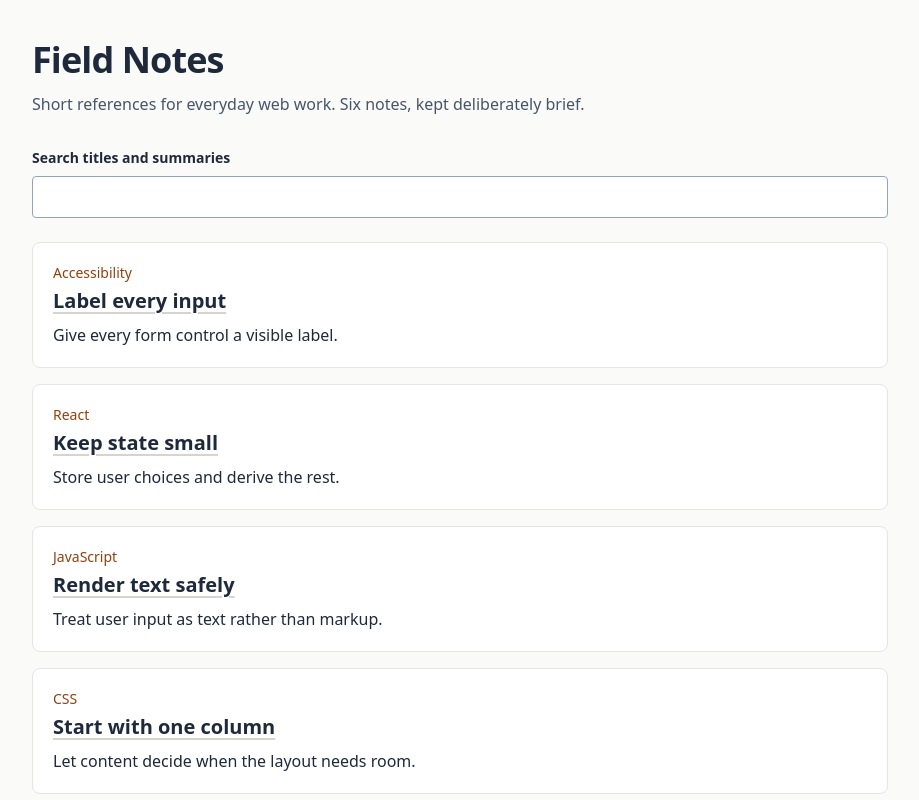
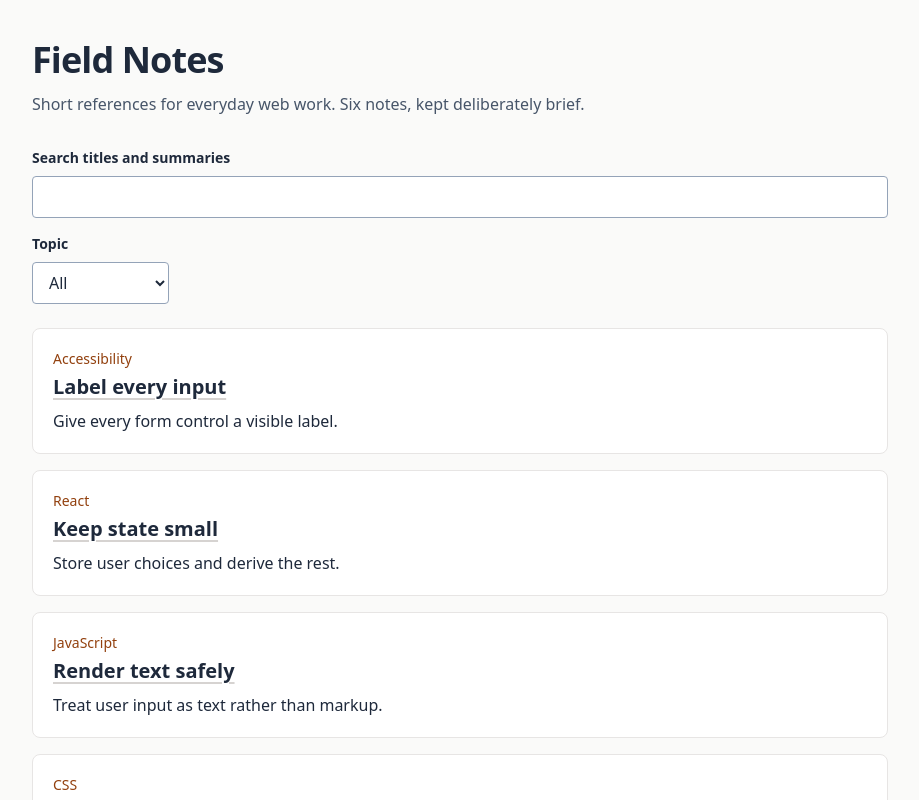
Before and after one commit to kirkduchesne/field-notes, a Next.js app: page / in a window 1280 px wide. Shown: the top 800 px of the page, without its empty margins (180-1099 px from the left). Built offline with nearby package versions, Linux system fonts and the light colour scheme.

Commit message:
feat: filter notes by topic

```diff
--- a/components/note-browser.tsx
+++ b/components/note-browser.tsx
@@ -6,10 +6,14 @@ import { filterNotes, NoteIndex } from '@/lib/search';
 
 export function NoteBrowser({ notes }: { notes: NoteIndex[] }) {
   const [query, setQuery] = useState('');
-  const visible = filterNotes(notes, query);
+  const [tag, setTag] = useState('All');
+  const tags = Array.from(new Set(notes.map((note) => note.tag))).sort();
+  const visible = filterNotes(notes, query, tag);
   return <div className="mt-8">
     <label htmlFor="search" className="block text-sm font-semibold">Search titles and summaries</label>
     <input id="search" type="search" value={query} onChange={(event) => setQuery(event.target.value)} className="mt-2 w-full rounded border border-slate-400 bg-white px-3 py-2" />
+    <label htmlFor="tag" className="mt-4 block text-sm font-semibold">Topic</label>
+    <select id="tag" value={tag} onChange={(event) => setTag(event.target.value)} className="mt-2 rounded border border-slate-400 bg-white px-3 py-2"><option>All</option>{tags.map((value) => <option key={value}>{value}</option>)}</select>
     <ul className="mt-6 space-y-4">{visible.map((note) => <li key={note.slug} className="rounded-lg border border-stone-200 bg-white p-5"><p className="text-sm text-amber-800">{note.tag}</p><h2 className="mt-1 text-xl font-semibold"><Link href={`/notes/${note.slug}`} className="underline decoration-stone-300 underline-offset-4">{note.title}</Link></h2><p className="mt-2">{note.summary}</p></li>)}</ul>
   </div>;
 }
```
